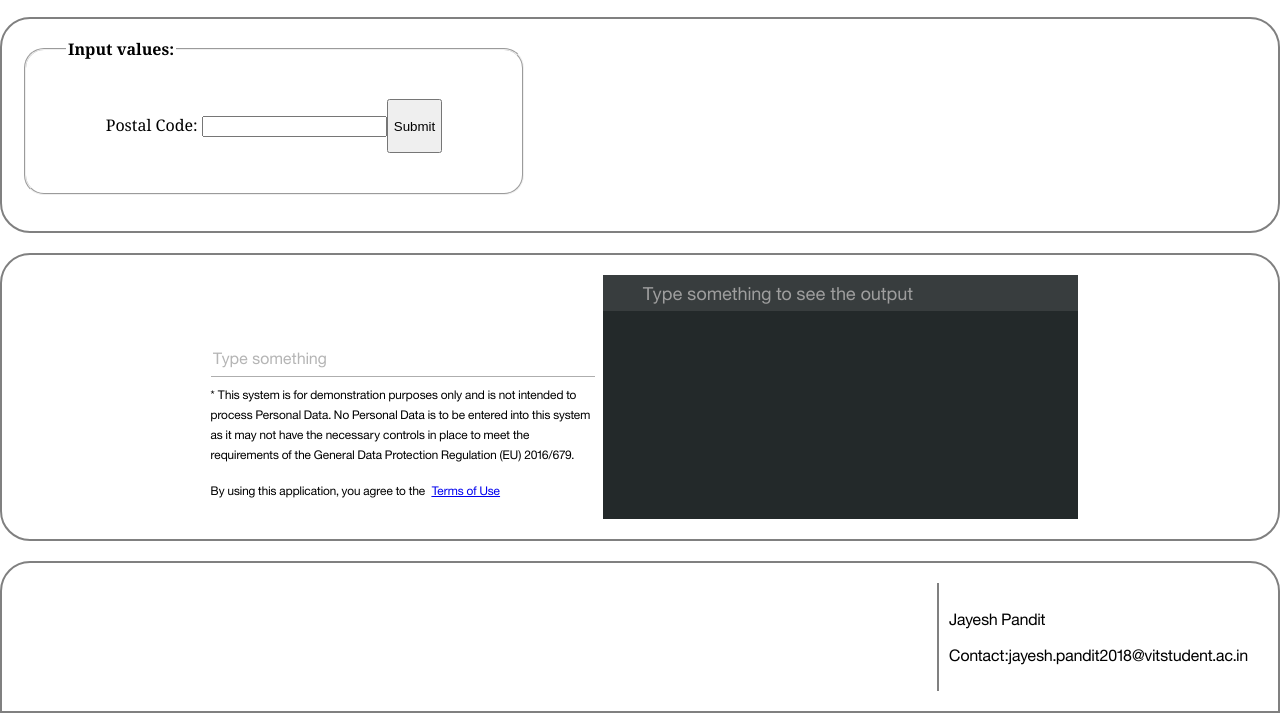
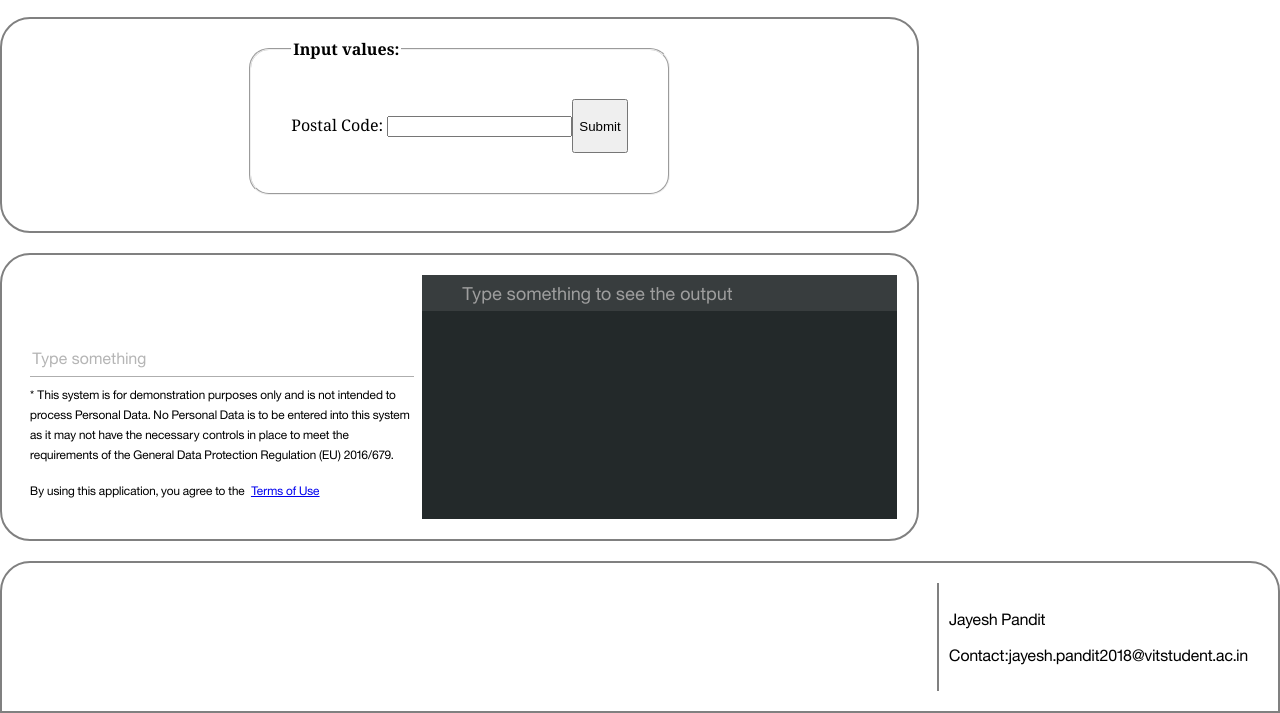
Before and after one commit to Prashant1502/Crack-The-Covid19, a website: page public/index.html in a window 1280 px wide. Shown: the part 203-916 px from the top of the page. Drawn offline with Linux system fonts and the light colour scheme; no server answers.

Commit message:
Update index.css

```diff
--- a/public/css/index.css
+++ b/public/css/index.css
@@ -69,8 +69,14 @@
       }
 
       /*MID VIEW*/
+      .mid-content{
+          display:flex;
+          flex-direction:column;
+          width:fit-content;
+      }
       .mid{
         flex:2;
+        display:flex;
         border: 2px solid grey;
         height: auto;
         width: auto;
@@ -91,6 +97,7 @@
         display: flex;
         align-content: center;
         justify-content: center;
+        overflow:hidden;
       }
       .sidenav {
         height: 100%;
```
